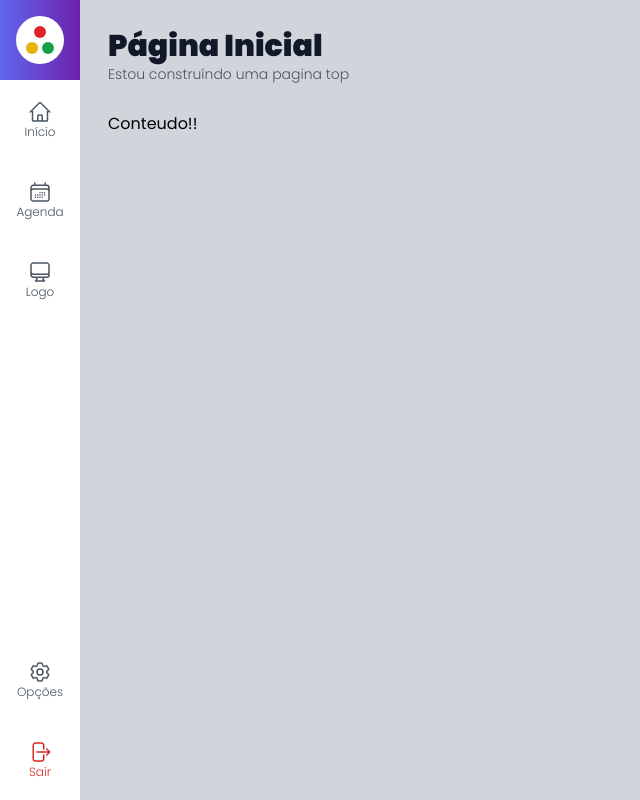
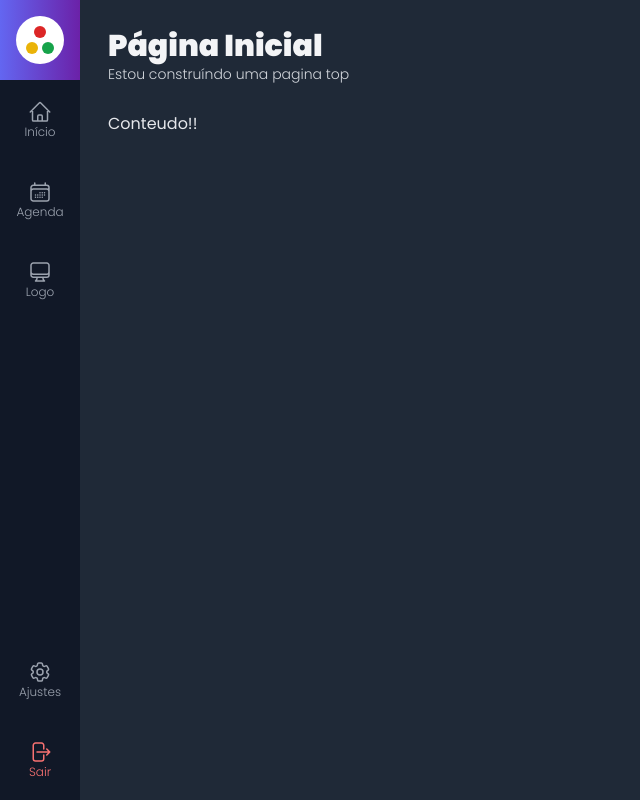
Before and after one commit to EvandroLimaBarbosa/projeto-sistema, a Next.js app: page / in a window 1280 px wide. Shown: the whole page, without its empty margins (0-640 px from the left). Built offline with nearby package versions, Linux system fonts and the light colour scheme.

Commit message:
Configurando modo dark

```diff
--- a/src/components/template/Content.tsx
+++ b/src/components/template/Content.tsx
@@ -5,7 +5,8 @@ interface ContentProps {
 export default function Content(props: ContentProps) {
   return (
     <div className={`
-    flex flex-col mt-7
+      flex flex-col mt-7
+      dark:text-gray-200
     `}>
       {props.children}
     </div>
--- a/src/components/template/ItemMenu.tsx
+++ b/src/components/template/ItemMenu.tsx
@@ -11,12 +11,13 @@ interface MenuItemProps {
 export default function ItemMenu(props: MenuItemProps) {
   const renderLink = () => {
     return <a className={`
-    flex flex-col justify-center items-center
-    w-20 h-20 text-gray-600 ${props.className}
+    flex flex-col justify-center items-center w-20 h-20 text-gray-600
+    dark:text-gray-400
+    ${props.className}
   `} href={props.url}>
       {props.icon}
       <span className={`
-    text-xs font-light
+         text-xs font-light
     `}>
         {props.text}
       </span>
@@ -24,8 +25,8 @@ export default function ItemMenu(props: MenuItemProps) {
   }
   return (
     <li onClick={props.onClick} className={`
-    hover:bg-gray-100
-    cursor-pointer
+    hover:bg-gray-100 cursor-pointer
+    dark:hover:bg-gray-800
       `}>
       {props.url ? (
         <Link legacyBehavior href={props.url}>
--- a/src/components/template/Layout.tsx
+++ b/src/components/template/Layout.tsx
@@ -10,9 +10,12 @@ interface LayoutProps {
 
 export default function Layout(props: LayoutProps) {
   return (
-    <div className={`flex h-screen w-screen`}>
+    <div className={`dark flex h-screen w-screen`}>
       <SideMenu />
-      <div className={`flex flex-col w-full p-7 bg-gray-300 dark:bg-gray-800`}>
+      <div className={`
+        flex flex-col w-full p-7 bg-gray-300
+      dark:bg-gray-800
+      `}>
         <Header title={props.title ?? ''} subtitle={props.subtitle ?? ''} />
         <Content>
           {props.children}
--- a/src/components/template/SideMenu.tsx
+++ b/src/components/template/SideMenu.tsx
@@ -4,7 +4,10 @@ import Logo from "./Logo";
 
 export default function SideMenu() {
   return (
-    <aside className="flex flex-col">
+    <aside className={`
+      flex flex-col bg-gray-200 text-gray-700
+      dark:bg-gray-900
+    `}>
       <div className={`
         flex flex-col items-center justify-center
         bg-gradient-to-r from-indigo-500 to-purple-800
@@ -18,8 +21,11 @@ export default function SideMenu() {
         <ItemMenu url="/logo" text="Logo" icon={ComputerIcon} />
       </ul>
       <ul className="">
-        <ItemMenu url="/configuracao" text="Opções" icon={SettingsIcon} />
-        <ItemMenu className={`text-red-600 hover:bg-red-600 hover:text-white`} onClick={() => console.log('saiu')} text="Sair" icon={ExitIcon} />
+        <ItemMenu url="/ajustes" text="Ajustes" icon={SettingsIcon} />
+        <ItemMenu className={`
+          text-red-600 hover:bg-red-500 hover:text-white
+          dark:text-red-400 dark:hover:bg-red-700 dark:hover:text-white
+        `} onClick={() => console.log('saiu')} text="Sair" icon={ExitIcon} />
       </ul>
     </aside>
   )
--- a/src/components/template/Title.tsx
+++ b/src/components/template/Title.tsx
@@ -7,14 +7,15 @@ export default function Title(props: TitleProps) {
   return (
     <div>
       <h1 className={`
-        font-black text-3xl
-        text-gray-900
+        font-black text-3xl text-gray-900
+        dark:text-gray-100
       `}
       >
         {props.title}
       </h1>
       <h2 className={`
         font-light text-sm text-gray-600
+        dark:text-gray-300
       `}
       >
         {props.subtitle}
--- a/src/pages/configuracao.tsx
+++ b/src/pages/ajustes.tsx
@@ -1,6 +1,6 @@
 import Layout from "../components/template/Layout";
 
-export default function configuracao() {
+export default function ajustes() {
   return (
     <Layout
       title="Configuração"
```
